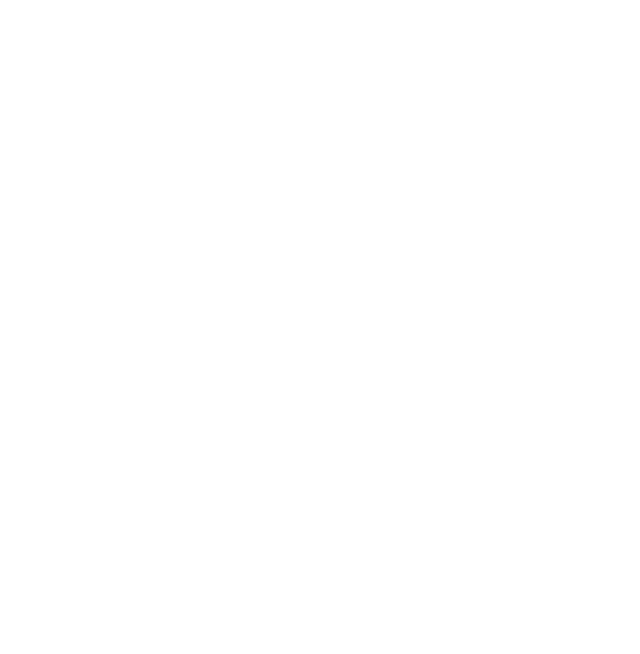
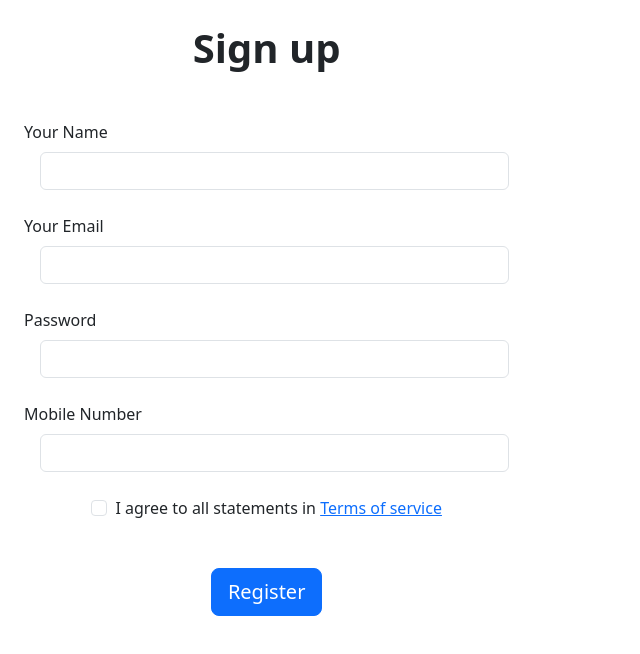
Before and after one commit to TharinduDMadushanka/full-stack-blog-web-site-springboot-react, a React (Vite) app in the folder blog-frontend/: page /user-register in a window 1280 px wide. Before the commit this address had no page. Shown: the top 654 px of the page, without its empty margins (0-640 px from the left). Built offline with nearby package versions, Linux system fonts and the light colour scheme.

Commit message:
completed uaer regiater function

```diff
--- a/blog-frontend/src/App.jsx
+++ b/blog-frontend/src/App.jsx
@@ -1,6 +1,7 @@
 import React from 'react'
 import { BrowserRouter, Route, Routes } from 'react-router-dom'
 import LandingPage from './pages/LandingPage/LandingPage'
+import UserRegister from './pages/User/UserRegister'
 
 const App = () => {
   return (
@@ -8,6 +9,7 @@
       <BrowserRouter>
         <Routes>
           <Route path='/' element={<LandingPage/>} />
+          <Route path='/user-register' element={<UserRegister/>} />
         </Routes>
       </BrowserRouter>
     </div>
--- /dev/null
+++ b/blog-frontend/src/pages/User/UserRegister.jsx
@@ -0,0 +1,151 @@
+import axios from 'axios';
+import React, { useState } from 'react';
+
+const UserRegister = () => {
+  const [formData, setFormData] = useState({
+    userName: '',
+    password: '',
+    email: '',
+    phone: '',
+  });
+
+  // Update the form data dynamically
+  const handleChange = (e) => {
+    const { name, value } = e.target;
+    setFormData((prevData) => ({
+      ...prevData,
+      [name]: value,
+    }));
+  };
+
+  const saveUser = async (e) => {
+    e.preventDefault();
+
+    try {
+      const response = await axios.post('http://localhost:8080/api/v1/user/save-user', formData);
+
+      console.log('User saved successfully:', response.data);
+      alert('User registered successfully!');
+
+      setFormData({
+        userName: '',
+        password: '',
+        email: '',
+        phone: '',
+      });
+
+    } catch (error) {
+      console.error('Error saving user:', error);
+      alert('Error saving user');
+    }
+  };
+
+  return (
+    <div className="user-reg">
+      {/* Form Section */}
+      <div className="col-md-10 col-lg-6 col-xl-5 order-2 order-lg-1">
+        <p className="text-center h1 fw-bold mb-5 mx-1 mx-md-4 mt-4">Sign up</p>
+        <form className="mx-1 mx-md-4" onSubmit={saveUser}>
+          {/* Name Input */}
+          <div className="mb-4">
+            <label className="form-label" htmlFor="userName">
+              Your Name
+            </label>
+            <div className="d-flex flex-row align-items-center">
+              <i className="fas fa-user fa-lg me-3 fa-fw"></i>
+              <input
+                type="text"
+                id="userName"
+                name="userName"
+                className="form-control"
+                value={formData.userName}
+                onChange={handleChange}
+                required
+              />
+            </div>
+          </div>
+
+          {/* Email Input */}
+          <div className="mb-4">
+            <label className="form-label" htmlFor="email">
+              Your Email
+            </label>
+            <div className="d-flex flex-row align-items-center">
+              <i className="fas fa-envelope fa-lg me-3 fa-fw"></i>
+              <input
+                type="email"
+                id="email"
+                name="email"
+                className="form-control"
+                value={formData.email}
+                onChange={handleChange}
+                required
+              />
+            </div>
+          </div>
+
+          {/* Password Input */}
+          <div className="mb-4">
+            <label className="form-label" htmlFor="password">
+              Password
+            </label>
+            <div className="d-flex flex-row align-items-center">
+              <i className="fas fa-lock fa-lg me-3 fa-fw"></i>
+              <input
+                type="password"
+                id="password"
+                name="password"
+                className="form-control"
+                value={formData.password}
+                onChange={handleChange}
+                required
+              />
+            </div>
+          </div>
+
+          {/* Mobile Number Input */}
+          <div className="mb-4">
+            <label className="form-label" htmlFor="phone">
+              Mobile Number
+            </label>
+            <div className="d-flex flex-row align-items-center">
+              <i className="fas fa-phone fa-lg me-3 fa-fw"></i>
+              <input
+                type="text"
+                id="phone"
+                name="phone"
+                className="form-control"
+                value={formData.phone}
+                onChange={handleChange}
+                required
+              />
+            </div>
+          </div>
+
+          {/* Terms and Conditions */}
+          <div className="form-check d-flex justify-content-center mb-5">
+            <input
+              className="form-check-input me-2"
+              type="checkbox"
+              value=""
+              id="terms"
+              required
+            />
+            <label className="form-check-label" htmlFor="terms">
+              I agree to all statements in <a href="#!">Terms of service</a>
+            </label>
+          </div>
+
+          {/* Submit Button */}
+          <div className="d-flex justify-content-center mx-4 mb-3 mb-lg-4">
+            <button type="submit" className="btn btn-primary btn-lg">
+              Register
+            </button>
+          </div>
+        </form>
+      </div>
+    </div>
+  );
+};
+
+export default UserRegister;
```
Also changed, not shown: blog-frontend/src/pages/User/UserRegister.css (added), 1 other file (tests, documents, lock files or other folders).
